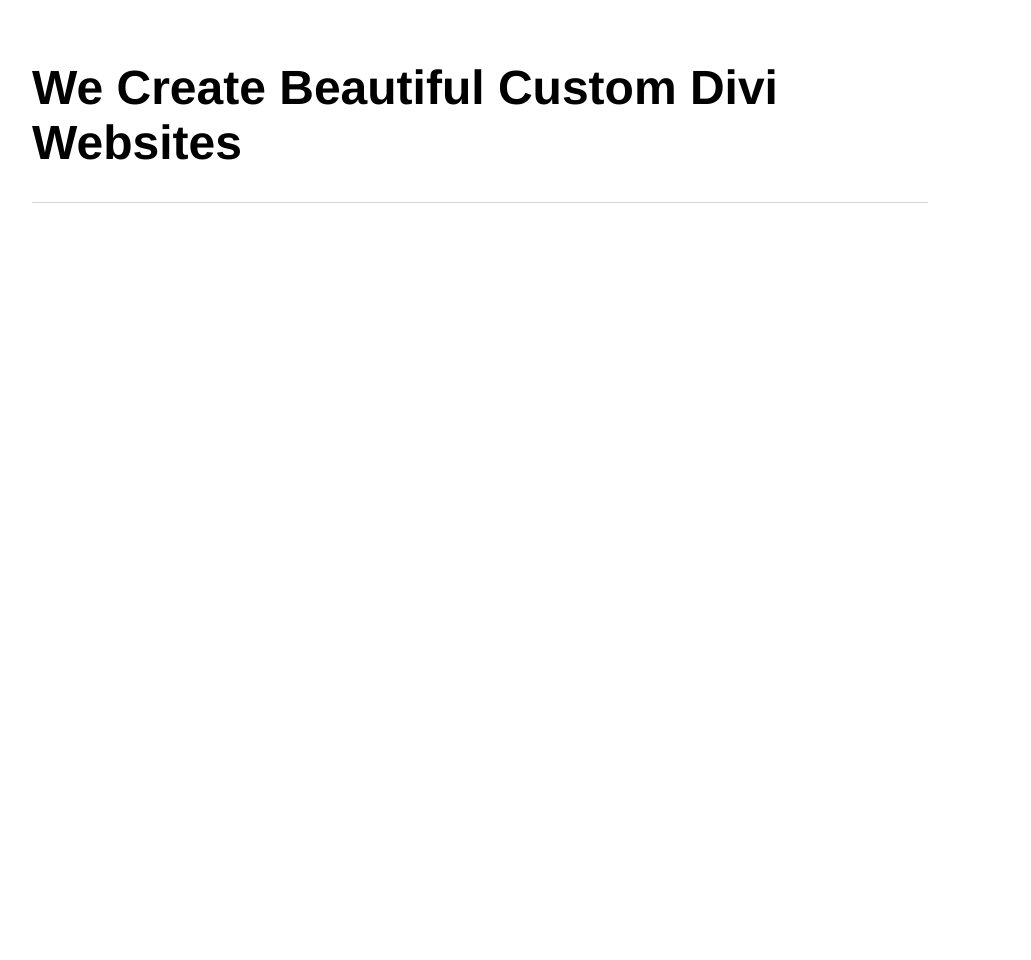
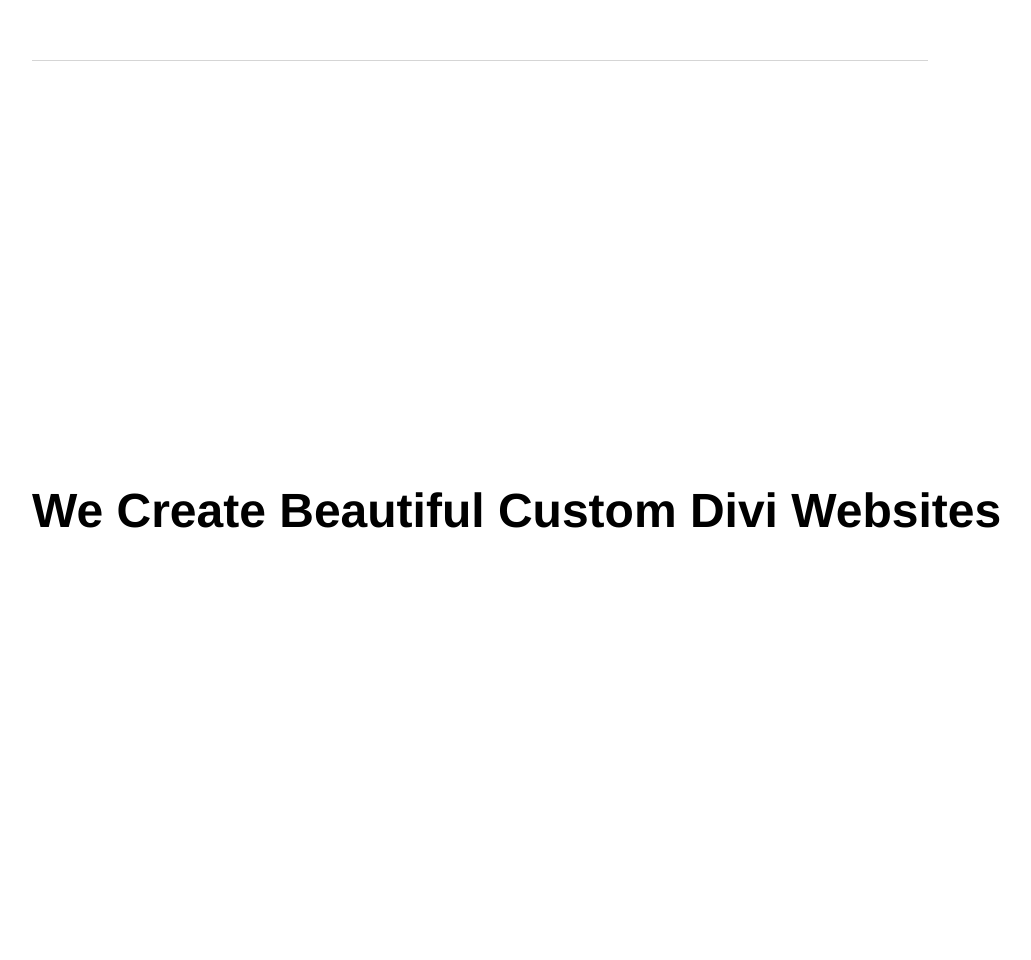
Before and after one commit to pagealchemy/pa, a Jekyll site: the page built from index.html, in a window 1280 px wide. Shown: the whole page, without its empty margins (160-1191 px from the left). Built offline with Jekyll 4.4.1, drawn with Linux system fonts in a browser that asks for light colours; before the commit the page ends 900 px from its top, so only the background shows below that.

Commit message:
Update default.html

```diff
--- a/_layouts/default.html
+++ b/_layouts/default.html
@@ -8,9 +8,11 @@
 		<body>
 
 			<div class="container">
-
-			{{ content }}
-
+				<div class="outer">
+					<div class="middle">
+						{{ content }}
+					</div>
+				</div>
 			</div><!-- /.container -->
 			<footer>
 	    		<ul>
```
